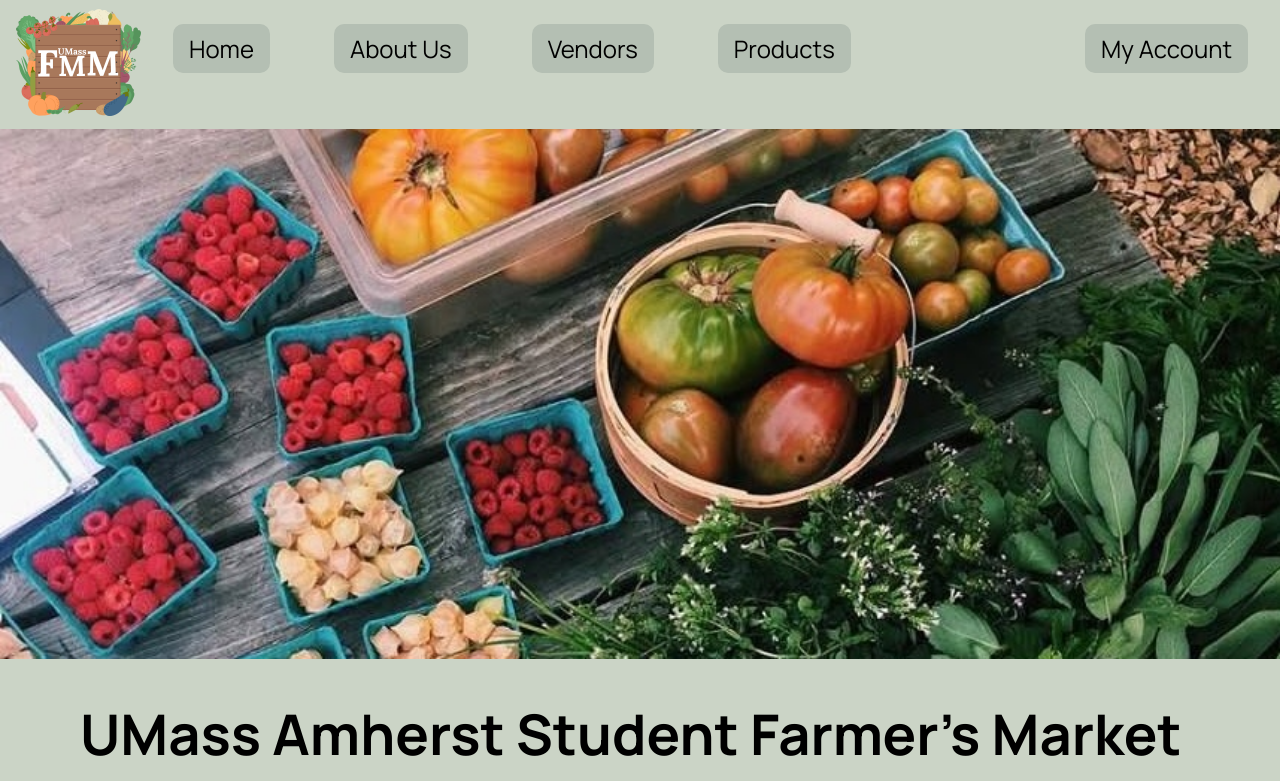
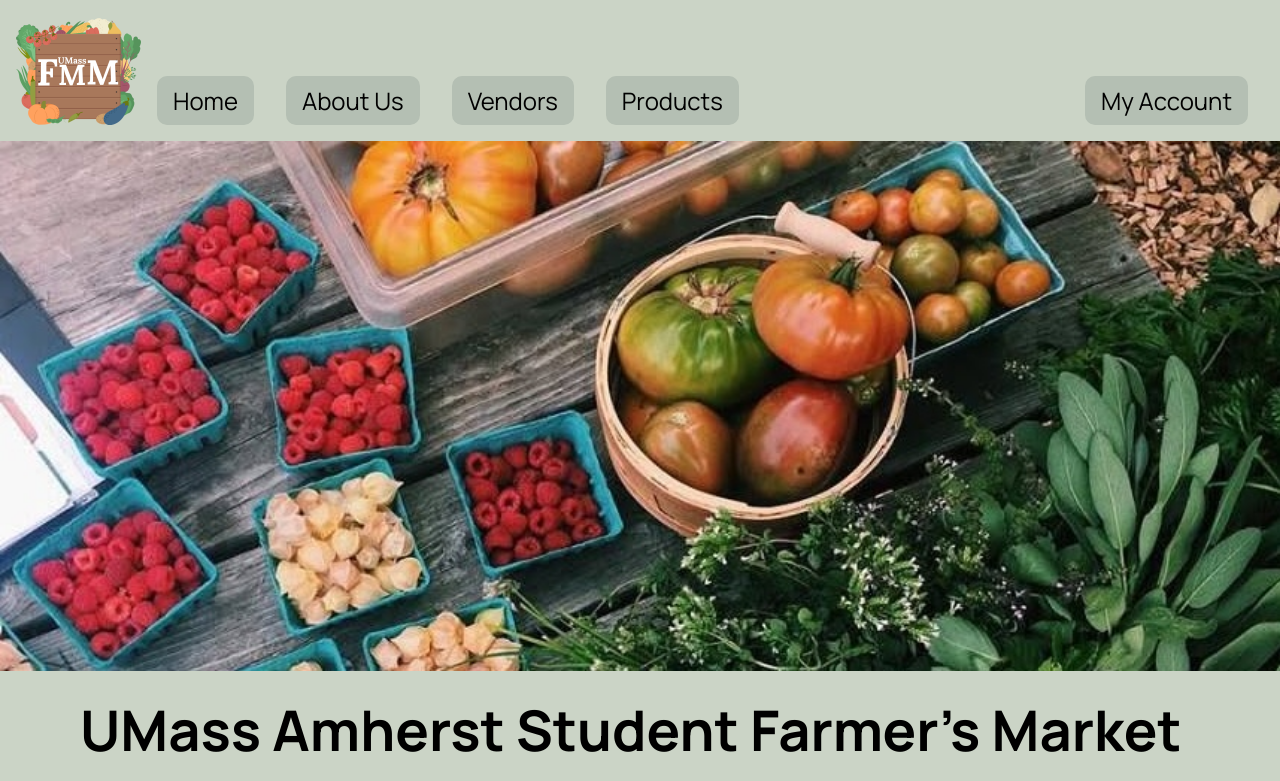
Before and after one commit to JadenRuan/COMPSCI326_Group_Project, a plain HTML site: page home.html in a window 1280 px wide. Shown: the top 781 px of the page. Drawn offline with Linux system fonts and the light colour scheme.

Commit message:
redid navigation bar to be grid instead of flexbox

```diff
--- a/home.css
+++ b/home.css
@@ -3,39 +3,108 @@ body {
     background-color: #cbd4c6;
 }
 
-#navigation-bar {
-    display: flex;
-    justify-content: space-around;
-
+.navigation-bar {
+    /* border: 3px solid black; */
+    display: grid;
+    grid-template-rows: 75px 50px;
+    grid-template-columns: 125px min-content min-content min-content min-content 4.5fr min-content;
+    margin-left: 1rem;
+    margin-right: 1rem;
 }
 
-#navigation-bar-left {
-    display: flex;
-    margin-left: 1rem;
-    flex: 1 1 auto;
-    justify-content: flex-start;
+
+.nav-logo {
+    grid-row: 1/3;
+    grid-column: 1/2;
+    /* background-color:cornflowerblue; */
 }
 
-#navigation-bar-right {
-    display: flex;
-    flex: 1 1 auto;
-    justify-content: flex-end;
+.nav-logo img {
+    width: 125px;
+    height: 125px;
+    vertical-align: bottom;
 }
 
-.nav {
-    padding: 2rem;
-    text-align: center;
-    font-family: "Manrope", sans-serif;
-    font-size: 1.5rem;
-    /* background-color: azure; */
+.nav-home {
+    grid-row: 2/3;
+    grid-column: 2/3;
+    /* background-color: bisque; */
+
+    display: grid;
+    align-content: center;
+    justify-content: center;
+
+    padding-left: 1rem;
+    padding-right: 1rem;
 }
 
-/* .logo {
-    background-color: antiquewhite;
-} */
+.nav-about-us {
+    grid-row: 2/3;
+    grid-column: 3/4;
+    /* background-color: powderblue; */
+
+    display: grid;
+    align-content: center;
+    justify-content: center;
+    white-space: nowrap;
+
+    padding-left: 1rem;
+    padding-right: 1rem;
+}
+
+.nav-vendors {
+    grid-row: 2/3;
+    grid-column: 4/5;
+    /* background-color: lightpink; */
+
+    display: grid;
+    align-content: center;
+    justify-content: center;
+
+    padding-left: 1rem;
+    padding-right: 1rem;
+}
+
+.nav-products {
+    grid-row: 2/3;
+    grid-column: 5/6;
+    /* background-color: lightgoldenrodyellow; */
+
+    display: grid;
+    align-content: center;
+    justify-content: center;
+
+    padding-left: 1rem;
+    padding-right: 1rem;
+}
+
+.nav-spacer {
+    grid-row: 2/3;
+    grid-column: 6/7;
+    /* background-color: linen; */
+
+    display: grid;
+    align-content: center;
+    justify-content: center;
+}
+
+.nav-my-account {
+    grid-row: 2/3;
+    grid-column: 7/8;
+    /* background-color: lightseagreen; */
+
+    display: grid;
+    align-content: center;
+    justify-content: center;
+    white-space: nowrap;
+
+    padding-left: 1rem;
+    padding-right: 1rem;
+}
 
 .hero-image {
     width: 100%;
+    margin-top: 1rem;
 }
 
 h1 {
@@ -43,7 +112,7 @@ h1 {
     font-size: 3.5rem;
     padding-left: 5rem;
     padding-right: 5rem;
-    margin-top: 2rem;
+    margin-top: 1rem;
     margin-bottom: 1rem;
 }
 
@@ -78,9 +147,6 @@ img {
     justify-content: center;
 }
 
-
-/* links styling */
-
 a.join:link, a.join:visited, a.join:active {
     font-family: "Manrope", sans-serif;
     background-color: #5d7067;
@@ -99,7 +165,9 @@ a.join:hover {
     text-decoration: none;
 }
 
-header a:not(.navigation-logo > a):link, header a:not(.navigation-log > a):visited, header a:not(.navigation-logo > a):active {
+header a:not(.nav-logo > a):link, header a:not(.nav-log > a):visited, header a:not(.nav-logo > a):active {
+    font-size: 1.5rem;
+    font-family: "Manrope", sans-serif;
     color:black;
     text-decoration: none;
     background-color: #b4bfb3;
@@ -108,7 +176,9 @@ header a:not(.navigation-logo > a):link, header a:not(.navigation-log > a):visit
     align-items: center;
 }
 
-header a:not(.navigation-logo > a):hover {
+header a:not(.nav-logo > a):hover {
+    font-size: 1.5rem;
+    font-family: "Manrope", sans-serif;
     color:black;
     text-decoration: none;
     background-color: #a2aca1;
@@ -116,14 +186,3 @@ header a:not(.navigation-logo > a):hover {
     border-radius: 10px;
     align-items: center;
 }
-
-
-.navigation-logo a:visited {
-    background-color: orange;
-}
-
-.navigation-logo img {
-    /* background-color: gold; */
-    width: 125px;
-    height: 125px;
-}
--- a/home.html
+++ b/home.html
@@ -8,26 +8,20 @@
     <link rel="preconnect" href="https://fonts.gstatic.com" crossorigin>
     <link href="https://fonts.googleapis.com/css2?family=Manrope:wght@200..800&display=swap" rel="stylesheet">
 
-    <title>Home</title>
+    <title>Home Test</title>
 </head>
 <body>
     <header>
 
-        <div id="navigation-bar">
-            <div id="navigation-bar-left">
-                <div class="navigation-logo"><a href="./dummy.html"><img src="UMass Farmer’s Market Map.png"></a></div>
-
-                <div class="nav home"><a href="./dummy.html">Home</a></div>
-                <div class="nav about-us"><a href="./dummy.html">About Us</a></div>
-                <div class="nav vendors"><a href="./dummy.html">Vendors</a></div>
-                <div class="nav products"><a href="./dummy.html">Products</a></div>
-            </div>
-
-            <div id="navigation-bar-right">
-                <div class="nav my-account"><a href="./dummy.html">My Account</a></div>
-            </div>
-
-          </div>
+        <div class="navigation-bar">
+            <div class="nav-logo"><a href="./dummy.html"><img src="logo.png"></a></div>
+            <div class="nav-home"><a href="./dummy.html">Home</a></div>
+            <div class="nav-about-us"><a href="./dummy.html">About Us</a></div>
+            <div class="nav-vendors"><a href="./dummy.html">Vendors</a></div>
+            <div class="nav-products"><a href="./dummy.html">Products</a></div>
+            <div class="nav-spacer"></div>
+            <div class="nav-my-account"><a href="./dummy.html">My Account</a></div>
+        </div>
 
     </header>
 
@@ -57,7 +51,7 @@
         <a href="./dummy.html" class="join">Learn more about joining us</a>
     </div>
 
-    <a href="./dummy.html">Test link</a>
+    <!-- <a href="./dummy.html">Test link</a> -->
 
 </body>
 </html>
```
Also changed, not shown: home-test.css (deleted, +0 -25 lines), UMass Farmer’s Market Map.png (deleted), logo.png (added).
